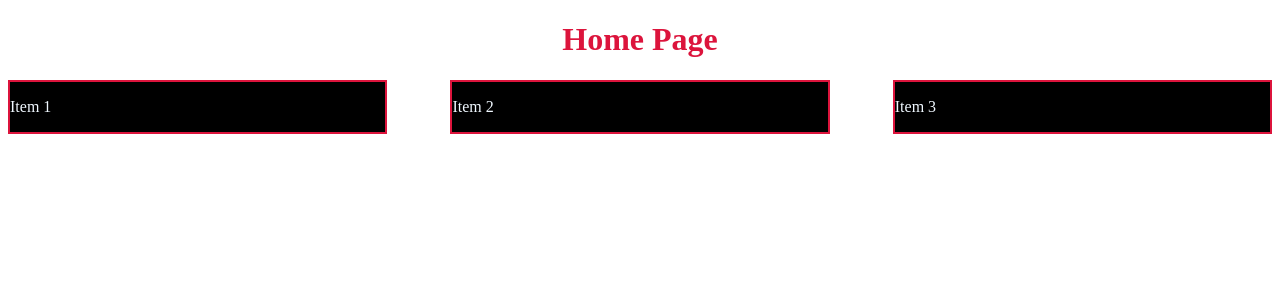
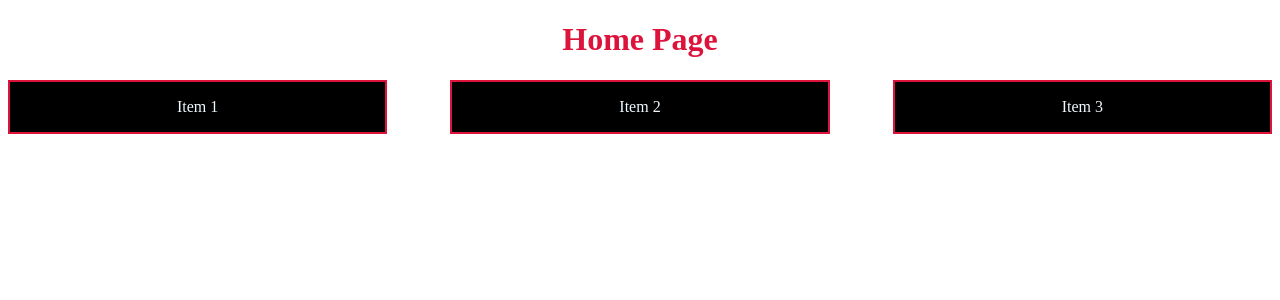
Before and after one commit to Tim-J-JustIT/Flask-App1, a Flask app: page / in a window 1280 px wide. Shown: the top 300 px of the page. Run offline with Flask 3, Linux system fonts and the light colour scheme.

Commit message:
Center aligned paragraphs in flex divs

```diff
--- a/static/css/style.css
+++ b/static/css/style.css
@@ -15,3 +15,7 @@ h1{
     border: crimson 2px solid;
     background-color: black;
 }
+
+.flex p{
+    text-align: center;
+}
```
